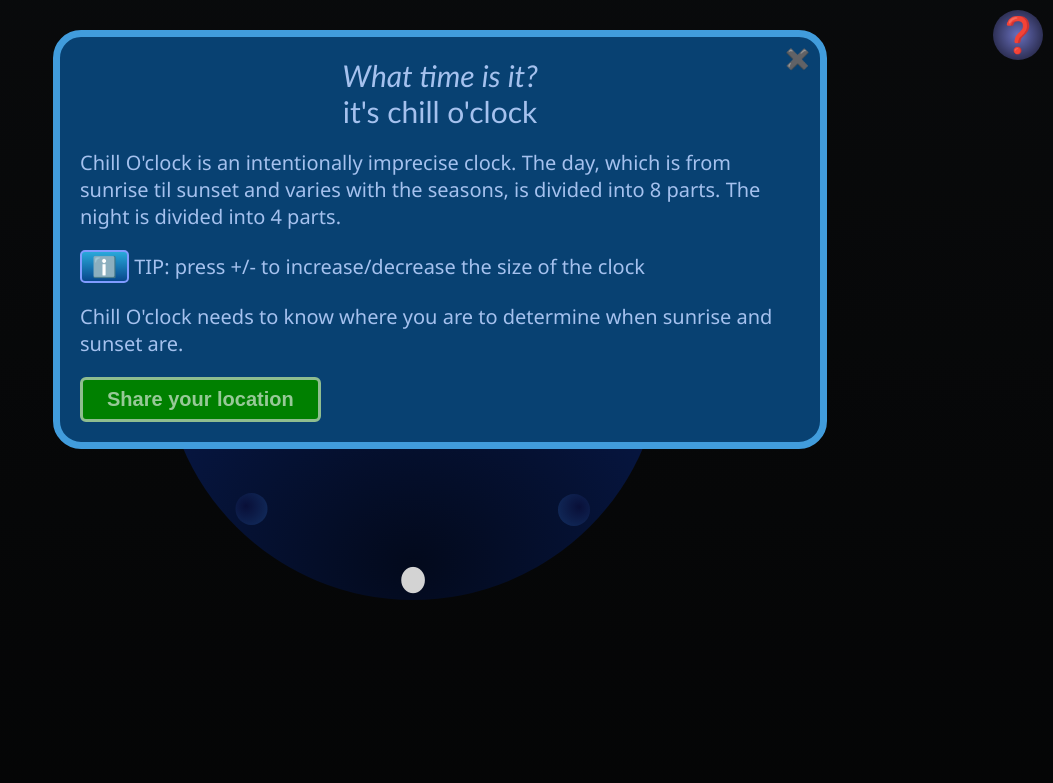
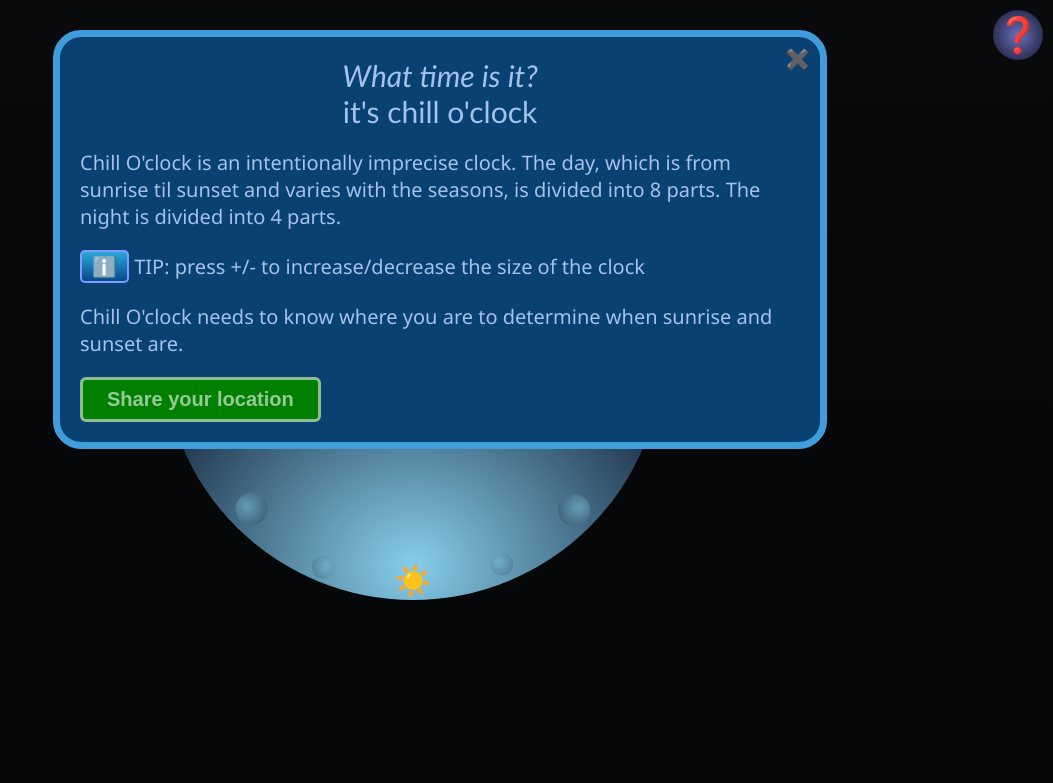
Before and after one commit to msssk/chilloclock, a website built with Parcel: page index.html in a window 1280 px wide. Shown: the whole page, without its empty margins (227-1280 px from the left). Built offline with nearby package versions, Linux system fonts and the light colour scheme.

Commit message:
move day to bottom

```diff
--- a/chilloclock.js
+++ b/chilloclock.js
@@ -75,7 +75,7 @@ function update () {
 		}
 	}
 
-	const armAngle = (180 * percentOfTimePeriodElapsed) + (isNight ? 180 : 0);
+	const armAngle = (180 * percentOfTimePeriodElapsed) + (isNight ? 0 : 180);
 	clockNode.style.setProperty('--arm-angle', `${armAngle}deg`);
 	updateHandle = setTimeout(update, updateFrequency);
 }
--- a/index.html
+++ b/index.html
@@ -9,8 +9,8 @@
 
 	<body>
 		<div class="chilloclock">
+			<div class="night"></div>
 			<div class="day"></div>
-			<div class="night"></div>
 
 			<div class="icon sunrise">🌅</div>
 			<div class="icon sunset">🌄</div>
--- a/main.css
+++ b/main.css
@@ -169,7 +169,7 @@ body {
 
 .chilloclock .day {
 	background: radial-gradient(skyblue, hsl(224, 82%, 7%));
-	top: calc(-18 * var(--base-size));
+	bottom: calc(-18 * var(--base-size));
 }
 
 .night .chilloclock .day {
@@ -178,7 +178,7 @@ body {
 
 .chilloclock .night {
 	background: radial-gradient(hsl(224, 82%, 6%), hsl(224, 82%, 16%));
-	bottom: calc(-18 * var(--base-size));
+	top: calc(-18 * var(--base-size));
 }
 
 .chilloclock .orb {
@@ -200,51 +200,51 @@ body {
 }
 
 .chilloclock .orb1 {
-	clip-path: circle(32% at 40% 62%);
-	top: 28.20%;
-	left: 4.80%;
+	clip-path: circle(32% at 61% 61%);
+	top: 63.20%;
+	left: 88.00%;
 }
 
 .chilloclock .orb2 {
-	clip-path: circle(32% at 32% 61%);
-	top: 11.80%;
-	left: 13.00%;
-}
-
-.chilloclock .orb3 {
-	clip-path: circle(32% at 41% 55%);
-	top: 3.60%;
-	left: 29.19%;
-}
-
-.chilloclock .orb4 {
-	clip-path: circle(32% at 60% 58%);
-	top: 3.80%;
-	left: 65.59%;
-}
-
-.chilloclock .orb5 {
-	clip-path: circle(32% at 61% 61%);
-	top: 11.20%;
-	left: 76.40%;
-}
-
-.chilloclock .orb6 {
-	clip-path: circle(32% at 61% 61%);
-	top: 28.20%;
-	left: 89.00%;
-}
-
-.chilloclock .orb7 {
 	clip-path: circle(32% at 40% 56%);
 	top: 76.38%;
 	left: 78.20%;
 }
 
-.chilloclock .orb8 {
+.chilloclock .orb3 {
+	clip-path: circle(32% at 60% 58%);
+	top: 88.80%;
+	left: 63.60%;
+}
+
+.chilloclock .orb4 {
+	clip-path: circle(32% at 41% 55%);
+	top: 89.60%;
+	left: 29.19%;
+}
+
+.chilloclock .orb5 {
 	clip-path: circle(32% at 61% 56%);
 	top: 76.19%;
 	left: 11.60%;
+}
+
+.chilloclock .orb6 {
+	clip-path: circle(32% at 40% 62%);
+	top: 63.20%;
+	left: 4.80%;
+}
+
+.chilloclock .orb7 {
+	clip-path: circle(32% at 61% 61%);
+	top: 11.20%;
+	left: 12%;
+}
+
+.chilloclock .orb8 {
+	clip-path: circle(32% at 32% 61%);
+	top: 11.80%;
+	left: 78.40%;
 }
 
 .chilloclock .icon {
@@ -266,13 +266,13 @@ body {
 
 .chilloclock .sun {
 	left: 50%;
-	transform: translateX(-50%);
+	top: 100%;
+	transform: translate(-50%, -100%);
 }
 
 .chilloclock .moon {
 	left: 50%;
-	top: 100%;
-	transform: translate(-50%, -100%);
+	transform: translateX(-50%);
 }
 
 .chilloclock .armCenter {
```
